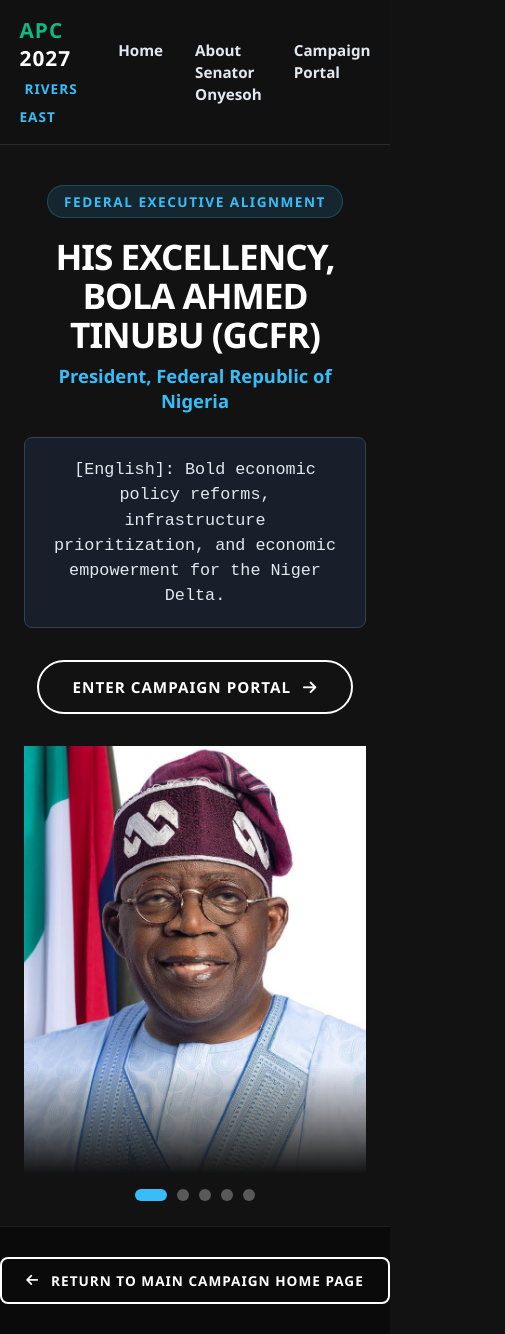
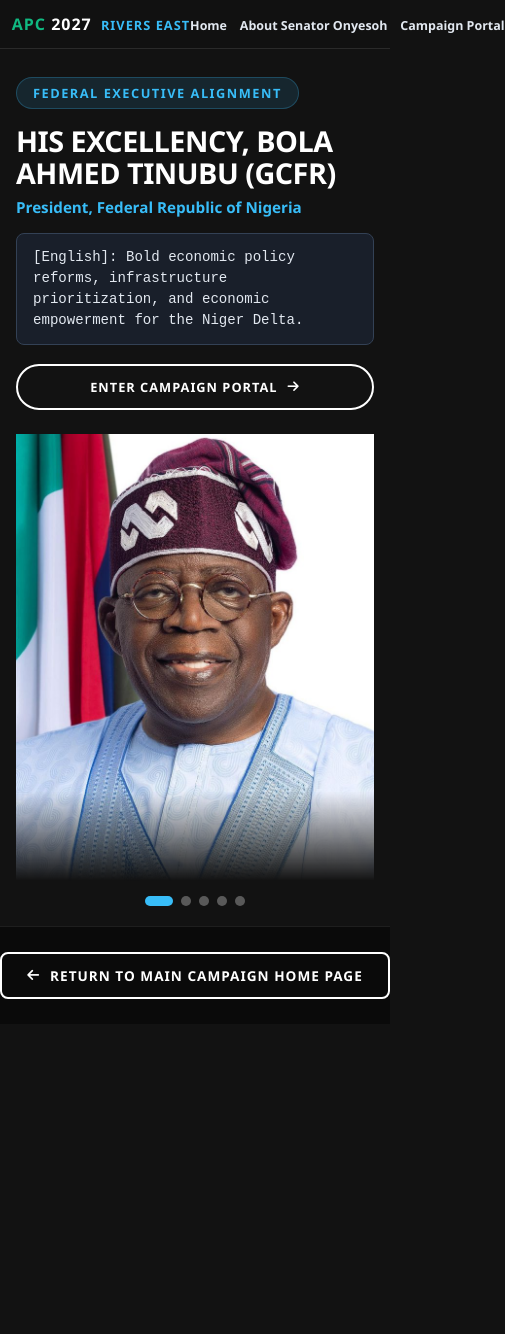
Before and after one commit to edikanoffiong2003-collab/APC, a plain HTML site: page index.html in a window 390 px wide. Shown: the whole page, 505 px wide, since content can reach past the window. After the commit the page ends 1024 px from the top, so only its background shows below. Drawn offline with Linux system fonts and the light colour scheme.

Commit message:
Optimize mobile hero typography and navigation to match desktop quality

```diff
--- a/index.html
+++ b/index.html
@@ -2,7 +2,7 @@
 <html lang="en">
 <head>
   <meta charset="UTF-8" />
-  <meta name="viewport" content="width=device-width, initial-scale=1.0" />
+  <meta name="viewport" content="width=device-width, initial-scale=0.8, maximum-scale=3.0, user-scalable=yes" />
   <title>Strategic Alliances & Leadership | Senator Allwell Onyesoh</title>
 
   <link rel="stylesheet" href="https://cdnjs.cloudflare.com/ajax/libs/font-awesome/6.4.0/css/all.min.css" />
@@ -20,17 +20,17 @@
     .navbar {
       background: rgba(18, 18, 18, 0.95);
       border-bottom: 1px solid #2a2a2a;
-      padding: 1rem 5%;
+      padding: 0.8rem 4%;
       position: sticky;
       top: 0;
       z-index: 100;
     }
     .nav-container { display: flex; justify-content: space-between; align-items: center; max-width: 1400px; margin: 0 auto; }
-    .logo { font-size: 1.3rem; font-weight: 800; letter-spacing: 1px; }
+    .logo { font-size: 1.2rem; font-weight: 800; letter-spacing: 1px; white-space: nowrap; }
     .apc-green { color: #10b981; }
-    .tag { color: #38bdf8; font-size: 0.85rem; margin-left: 5px; }
-    .nav-links { list-style: none; display: flex; gap: 2rem; }
-    .nav-links a { color: #e2e8f0; text-decoration: none; font-weight: 600; font-size: 0.95rem; transition: color 0.2s ease; }
+    .tag { color: #38bdf8; font-size: 0.8rem; margin-left: 4px; }
+    .nav-links { list-style: none; display: flex; gap: 1.5rem; align-items: center; }
+    .nav-links a { color: #e2e8f0; text-decoration: none; font-weight: 600; font-size: 0.88rem; transition: color 0.2s ease; white-space: nowrap; }
     .nav-links a:hover { color: #38bdf8; }
 
     /* Slideshow Container */
@@ -65,7 +65,7 @@
     /* Left Text Content Box */
     .hero-left-content {
       flex: 1;
-      max-width: 650px;
+      max-width: 620px;
       padding-right: 2rem;
       z-index: 3;
     }
@@ -76,11 +76,11 @@
       color: #38bdf8;
       padding: 6px 16px;
       border-radius: 20px;
-      font-size: 0.85rem;
+      font-size: 0.8rem;
       font-weight: 700;
       text-transform: uppercase;
       letter-spacing: 1.5px;
-      margin-bottom: 1.2rem;
+      margin-bottom: 1rem;
       border: 1px solid rgba(56, 189, 248, 0.25);
     }
 
@@ -91,36 +91,36 @@
     }
 
     .hero-main-title {
-      font-size: 3rem;
+      font-size: 2.8rem;
       font-weight: 900;
       line-height: 1.1;
       letter-spacing: -1px;
-      margin-bottom: 0.6rem;
+      margin-bottom: 0.5rem;
       color: #ffffff;
       text-transform: uppercase;
     }
 
     .hero-role-title {
-      font-size: 1.15rem;
+      font-size: 1.1rem;
       color: #38bdf8;
       font-weight: 700;
-      margin-bottom: 1.5rem;
+      margin-bottom: 1.2rem;
     }
 
     /* Typewriter Box Container */
     .typewriter-container {
       background: rgba(30, 41, 59, 0.6);
       border: 1px solid #334155;
-      padding: 1.2rem 1.5rem;
+      padding: 1rem 1.2rem;
       border-radius: 8px;
-      margin-bottom: 2rem;
-      min-height: 90px;
+      margin-bottom: 1.8rem;
+      min-height: 85px;
       display: flex;
       align-items: center;
     }
 
     .typewriter-text {
-      font-size: 1.05rem;
+      font-size: 0.98rem;
       color: #e2e8f0;
       line-height: 1.5;
       font-family: monospace;
@@ -129,14 +129,14 @@
     .hero-cta-btn {
       display: inline-flex;
       align-items: center;
-      gap: 12px;
-      padding: 15px 34px;
+      gap: 10px;
+      padding: 14px 30px;
       border: 2px solid #ffffff;
       border-radius: 50px;
       color: #ffffff;
       text-decoration: none;
       font-weight: 700;
-      font-size: 0.95rem;
+      font-size: 0.88rem;
       letter-spacing: 1px;
       text-transform: uppercase;
       transition: all 0.3s ease;
@@ -174,13 +174,13 @@
       bottom: 25px;
       left: 5%;
       display: flex;
-      gap: 10px;
+      gap: 8px;
       z-index: 10;
     }
 
     .dot {
-      width: 12px;
-      height: 12px;
+      width: 10px;
+      height: 10px;
       border-radius: 50%;
       background: rgba(255, 255, 255, 0.3);
       cursor: pointer;
@@ -189,29 +189,87 @@
 
     .dot.active {
       background: #38bdf8;
-      width: 32px;
+      width: 28px;
       border-radius: 12px;
     }
 
     .bottom-nav {
       text-align: center;
-      padding: 30px 0;
+      padding: 25px 0;
       background: #0a0a0a;
       border-top: 1px solid #1e1e1e;
     }
 
+    /* Optimized Responsive Layout for Mobile & Small Screens */
     @media (max-width: 992px) {
-      .slideshow-container { min-height: auto; height: auto; }
-      .slide { position: relative; flex-direction: column; padding: 2.5rem 1.5rem 0 1.5rem; display: none; opacity: 1; visibility: visible; }
+      .navbar { padding: 0.8rem 3%; }
+      .nav-container { flex-direction: row; justify-content: space-between; }
+      .nav-links { gap: 0.8rem; }
+      .nav-links a { font-size: 0.78rem; }
+      .logo { font-size: 1rem; }
+
+      .slideshow-container { min-height: auto; }
+      .slide {
+        position: relative;
+        flex-direction: column;
+        padding: 1.8rem 1rem 0 1rem;
+        display: none;
+        opacity: 1;
+        visibility: visible;
+      }
       .slide.active { display: flex; }
-      .hero-left-content { max-width: 100%; padding-right: 0; text-align: center; }
-      .hero-main-title { font-size: 2.2rem; }
-      .hero-right-image { width: 100%; height: 420px; margin-top: 2rem; }
+
+      .hero-left-content {
+        max-width: 100%;
+        padding-right: 0;
+        text-align: left;
+      }
+
+      .hero-main-title {
+        font-size: 1.8rem;
+        letter-spacing: -0.5px;
+      }
+
+      .hero-role-title {
+        font-size: 0.95rem;
+        margin-bottom: 1rem;
+      }
+
+      .typewriter-container {
+        padding: 0.8rem 1rem;
+        min-height: 70px;
+        margin-bottom: 1.2rem;
+      }
+
+      .typewriter-text {
+        font-size: 0.88rem;
+      }
+
+      .hero-cta-btn {
+        padding: 12px 24px;
+        font-size: 0.8rem;
+        width: 100%;
+        justify-content: center;
+      }
+
+      .hero-right-image {
+        width: 100%;
+        height: 380px;
+        margin-top: 1.5rem;
+      }
+
       .hero-right-image img {
-        mask-image: linear-gradient(to top, rgba(0, 0, 0, 0) 0%, rgba(0, 0, 0, 1) 25%);
-        -webkit-mask-image: linear-gradient(to top, rgba(0, 0, 0, 0) 0%, rgba(0, 0, 0, 1) 25%);
+        mask-image: linear-gradient(to top, rgba(0, 0, 0, 0) 0%, rgba(0, 0, 0, 1) 20%);
+        -webkit-mask-image: linear-gradient(to top, rgba(0, 0, 0, 0) 0%, rgba(0, 0, 0, 1) 20%);
       }
-      .slideshow-dots { position: relative; bottom: 0; left: 0; justify-content: center; padding: 15px 0 25px 0; }
+
+      .slideshow-dots {
+        position: relative;
+        bottom: 0;
+        left: 0;
+        justify-content: center;
+        padding: 15px 0 20px 0;
+      }
     }
   </style>
 </head>
```
